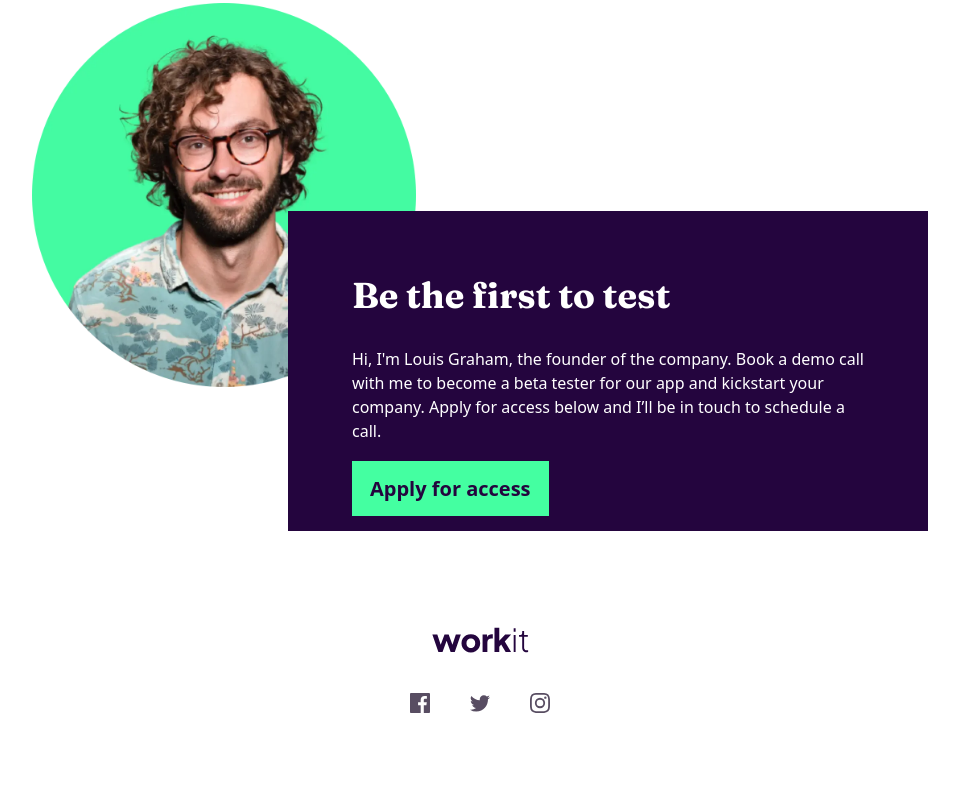
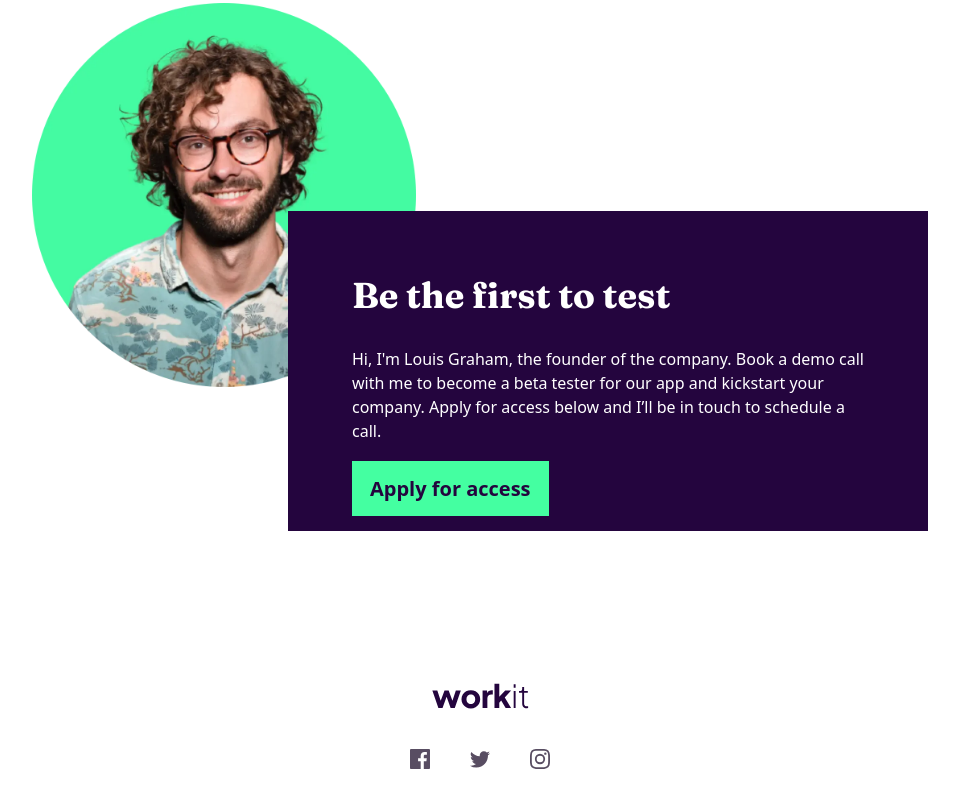
Before and after one commit to AbdulRafay022/workit-tailwind, a website: page index.html in a window 1280 px wide. Shown: the part 1159-1966 px from the top of the page, without its empty margins (160-1119 px from the left). Before the commit the page ends 1872 px from the top, so only its background shows below. Drawn offline with Linux system fonts and the light colour scheme.

Commit message:
Initial Commit

```diff
--- a/index.html
+++ b/index.html
@@ -1,5 +1,5 @@
 <!DOCTYPE html>
-<html lang="en">
+<html lang="en" class="scroll-smooth overflow-x-hidden">
   <head>
     <meta charset="UTF-8" />
     <meta http-equiv="X-UA-Compatible" content="IE=edge" />
@@ -13,7 +13,7 @@
     />
     <title>Simple Tailwind Starter</title>
   </head>
-  <body class="overflow-x-hidden">
+  <body class="overflow-r-hidden">
     <div
       class="bg-darkpurple md:h-[440px] absolute w-screen scale-150 goal sm:h-[400px] h-[350px]"
     ></div>
@@ -22,6 +22,7 @@
       <nav class="flex items-center justify-between p-10">
         <!-- Logo -->
         <img src="images/logo-light.svg" alt="" />
+        <!-- link -->
         <a
           href="#"
           class="text-white font-semibold pb-1 border-b-2 border-greenish"
@@ -33,16 +34,19 @@
       <section
         class="flex flex-col items-center gap-y-10 mx-auto w-80 sm:w-96 mt-8"
       >
+        <!-- hero heading -->
         <h1
           class="text-white text-4xl sm:text-6xl text-center default font-serif"
         >
           Data tailored to your needs.
         </h1>
+        <!-- Hero Button -->
         <a
           href="#"
           class="sm:px-4 sm:py-3 py-2 px-3 border-2 border-greenish bg-greenish text-xl font-semibold text-darkpurple hover:bg-darkpurple hover:text-greenish"
           >learn more</a
         >
+        <!-- Hero image -->
         <img
           src="images/image-hero.webp"
           class="sm:w-2/5 w-4/5 absolute -bottom-36 z-50"
@@ -51,12 +55,15 @@
       </section>
     </section>
 
+    <!-- description section container -->
     <section
       class="pt-52 relative bg-ghost pb-8 -z-30 grid gap-x-14 grid-cols-1 gap-y-10 md:grid-cols-3 md:gap-y-0 md:px-48 sm:px-24 px-10"
     >
+      <!-- bg color  -->
       <div
         class="bg-ghost -z-10 md:h-[440px] absolute w-screen scale-150 goal2 hidden md:block sm:h-[400px] h-[350px]"
       ></div>
+      <!-- box 1 -->
       <div class="flex flex-col gap-y-6 items-center text-center">
         <div
           class="flex justify-center items-center text-darkpurple font-bold font-serif h-14 w-14 rounded-full border border-opacity-60 border-darkpurple"
@@ -72,6 +79,7 @@
         </p>
       </div>
 
+      <!-- box 2 -->
       <div class="flex flex-col gap-y-6 items-center text-center">
         <div
           class="flex justify-center items-center text-darkpurple font-bold font-serif h-14 w-14 rounded-full border border-opacity-60 border-darkpurple"
@@ -88,6 +96,7 @@
         </p>
       </div>
 
+      <!-- Box 3 -->
       <div class="flex flex-col gap-y-6 items-center text-center">
         <div
           class="flex justify-center items-center text-darkpurple font-bold font-serif h-14 w-14 rounded-full border border-opacity-60 border-darkpurple"
@@ -105,6 +114,7 @@
       </div>
     </section>
 
+    <!-- Founder -->
     <section class="p-20 mt-10 md:px-48 sm:px-24 px-6">
       <div class="relative mx-auto sm:mx-0">
         <img src="images/image-founder.webp" class="w-[310px] lg:w-96" alt="" />
@@ -130,8 +140,10 @@
         </div>
       </div>
     </section>
+
+    <!-- Footer Section -->
     <footer
-      class="flex flex-col space-y-10 mx-auto justify-center items-center lg:mt-40 mt-56"
+      class="flex flex-col space-y-10 mx-auto p-14 justify-center items-center lg:mt-40 mt-56"
     >
       <div>
         <img src="images/logo-dark.svg" alt="" />
```
Also changed, not shown: css/style.css.
